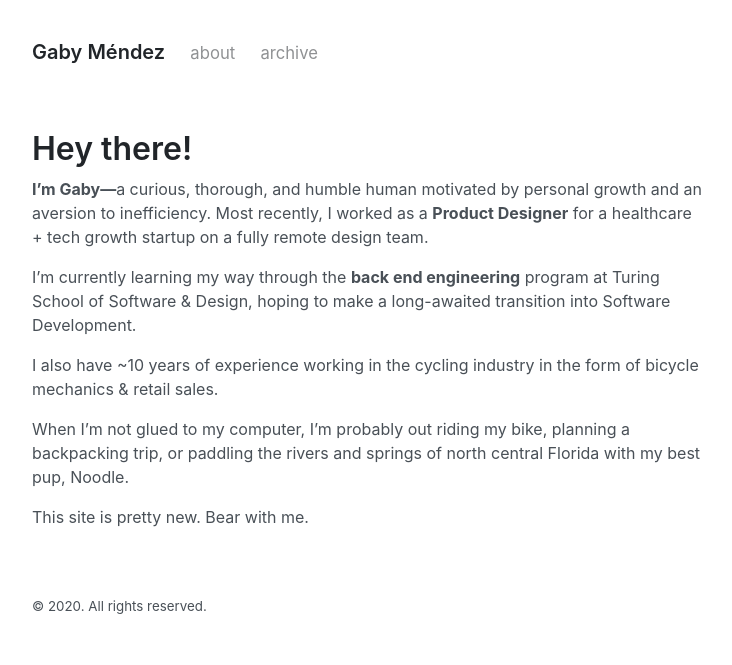
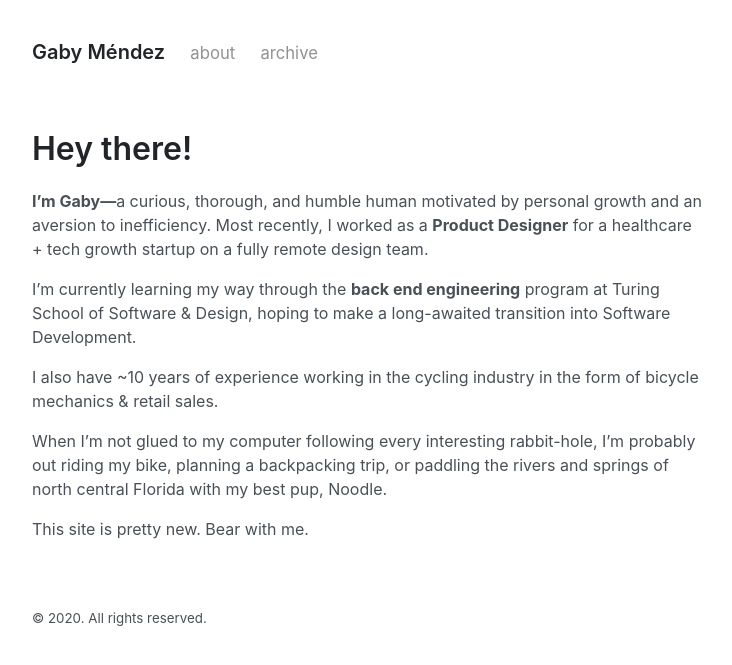
Before and after one commit to gabichuelas/gabichuelas.github.io, a Jekyll site: the page built from _pages/about.md, in a window 1280 px wide. Shown: the top 665 px of the page, without its empty margins (272-1004 px from the left). Built offline with Jekyll 4.4.1, drawn with Linux system fonts in a browser that asks for light colours.

Commit message:
Add margin to page titles

```diff
--- a/_config.yml
+++ b/_config.yml
@@ -35,7 +35,6 @@ sass:
 include: ['_pages']
 
 # pages across header
-# seems to need `jekyll build` to catch updates on localhost
 pages_list:
   about: '/about'
   archive: '/archive'
--- a/_pages/about.md
+++ b/_pages/about.md
@@ -10,6 +10,6 @@ I'm currently learning my way through the **back end engineering** program at Tu
 
 I also have ~10 years of experience working in the cycling industry in the form of bicycle mechanics & retail sales.
 
-When I'm not glued to my computer, I'm probably out riding my bike, planning a backpacking trip, or paddling the rivers and springs of north central Florida with my best pup, Noodle.
+When I'm not glued to my computer following every interesting rabbit-hole, I'm probably out riding my bike, planning a backpacking trip, or paddling the rivers and springs of north central Florida with my best pup, Noodle.
 
 This site is pretty new. Bear with me.
--- a/_sass/_posts.scss
+++ b/_sass/_posts.scss
@@ -20,6 +20,7 @@
 .page-title,
 .post-title {
   margin-top: 0;
+  margin-bottom: 20px;
 }
 .post-title a {
   color: inherit;
```
